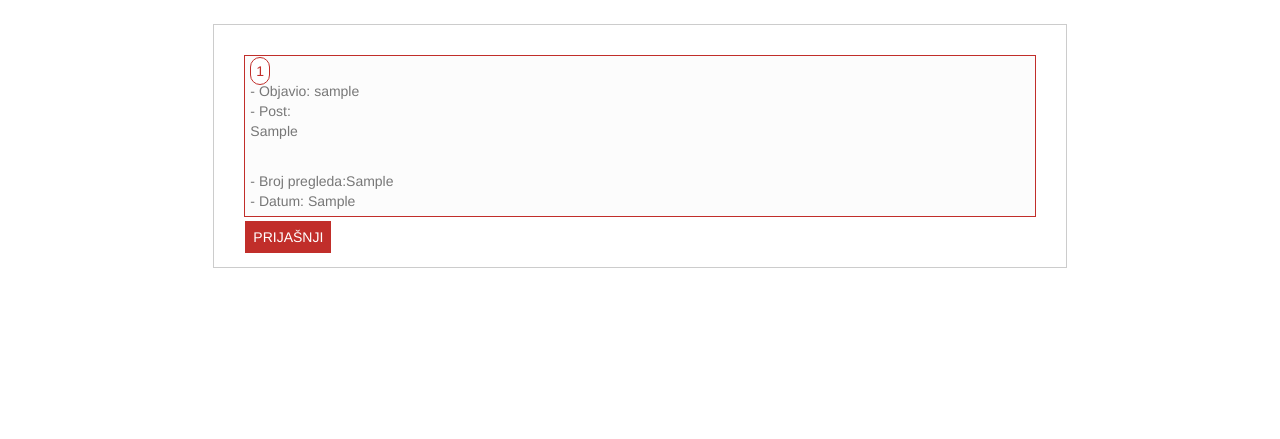
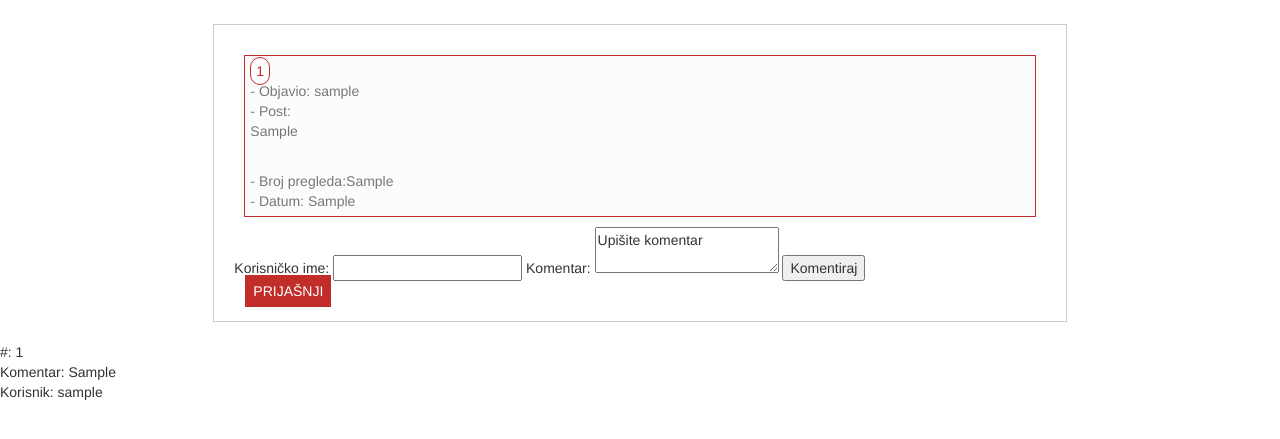
Before and after one commit to LukaGado/ihate, a PHP site: page /pregled.php?id=1 in a window 1280 px wide. Shown: the part 51-490 px from the top of the page. Run offline with PHP 8.4, Linux system fonts and the light colour scheme; tables that the repository leaves empty or names only in its code hold one stand-in row (values such as "Sample post"); some libraries are stand-ins or nearby versions.

Commit message:
Dodavanje i ispis komentara

```diff
--- a/pregled.php
+++ b/pregled.php
@@ -15,10 +15,23 @@
 	//run a query to increment the views count for the post by 1
      $query="UPDATE mrznja.postovi SET broj_pregleda = broj_pregleda+1 WHERE id ='$post_id'";
      mysqli_query($db, $query);
+
+     $_SESSION['id'] = $_GET['id'];
    }
    include 'header.html';
  ?>
 
+
+    <script>
+      function countChar(val) {
+        var len = val.value.length;
+        if (len >= 500) {
+          val.value = val.value.substring(0, 500);
+        } else {
+          $('#charNum').text(500 - len);
+        }
+      };
+    </script>
 
 <!-- <div class="container">
     <div class="row"> -->
@@ -39,8 +52,49 @@
                 } else {
                     echo '0 Objava';
                 }
+                ?>
+
+                <!-- KOMENTARI -->
+                <form action="pregled.php" method="POST" accept-charset="UTF-8">
+                    Korisničko ime: <input type="text" name="username" id="username">
+                    Komentar: <textarea name="komentar" id="komentar">Upišite komentar</textarea>
+                    <?php
+                        echo '<input type="hidden" name="id" id="id" value="'.$_GET['id'].'">';
+                     ?>
+                    <input type="submit" value="Komentiraj" name="odgovor">
+                </form>
 
 
+
+                <?php
+                    //Spremanje komentara pod odgovarajuci post_id
+                    if(isset($_POST['odgovor'])){
+                        $user = mysqli_real_escape_string($db, $_POST['username']);
+                        $id = $_POST['id'];
+                        if(empty($user)){
+                            $user = 'Anonimni ljuti komentator';
+                        }
+                        $komentar = mysqli_real_escape_string($db, $_POST['komentar']);
+                        if(empty($user) && empty($komentar)){
+                            echo 'Komentar ne može biti prazan!';
+                            header('Location: pregled.php?id='.$id);
+                        }elseif(strlen($komentar)>250){
+                            echo 'Komentar ne smije sadržavati više od 250 znakova!';
+                            header('Location: pregled.php?id='.$id);
+                        }else{
+                            $sql = "INSERT INTO  `mrznja`.`komentari` (`id` ,`post_id` ,`username` ,`komentar`) VALUES (NULL , '$id', '$user', '$komentar')";
+                            $result = mysqli_query($db, $sql);
+                            if(!$result){
+                                echo 'Greška prilikom postanja komentara!';
+                            }else{
+                                echo 'Uspješno ste postali komentar!';
+                                header('Location: pregled.php?id='.$id);
+                            }
+                        }
+                    }
+                ?>
+
+                 <?php
                  //NEXT i PREV buttoni
                  $url = 'pregled.php?id=' . $id;
                  $sql = "SELECT * FROM mrznja.postovi WHERE id = (SELECT MAX(id) FROM mrznja.postovi)";
@@ -77,6 +131,26 @@
    <!-- </div> end row -->
 <!-- </div> end container -->
 
+
+
+        <?php
+            //Ispis komentara
+            $id = $_GET['id'];
+            $sql = "SELECT * FROM mrznja.komentari WHERE post_id=$id ORDER BY ID DESC";
+            $result = mysqli_query($db, $sql);
+            if(!$result){
+                echo 'Greška prilikom dohvaćanja komentara';
+            }else{
+                while($row = mysqli_fetch_assoc($result)){
+                    echo '<br>#: ' . $row['id']. '<br>';
+                    echo 'Komentar: ' . $row['komentar'] . '<br>';
+                    echo 'Korisnik: ' . $row['username'] . '<br>';
+                }
+            }
+         ?>
+
+
+
 </body>
 
 </html>
```
